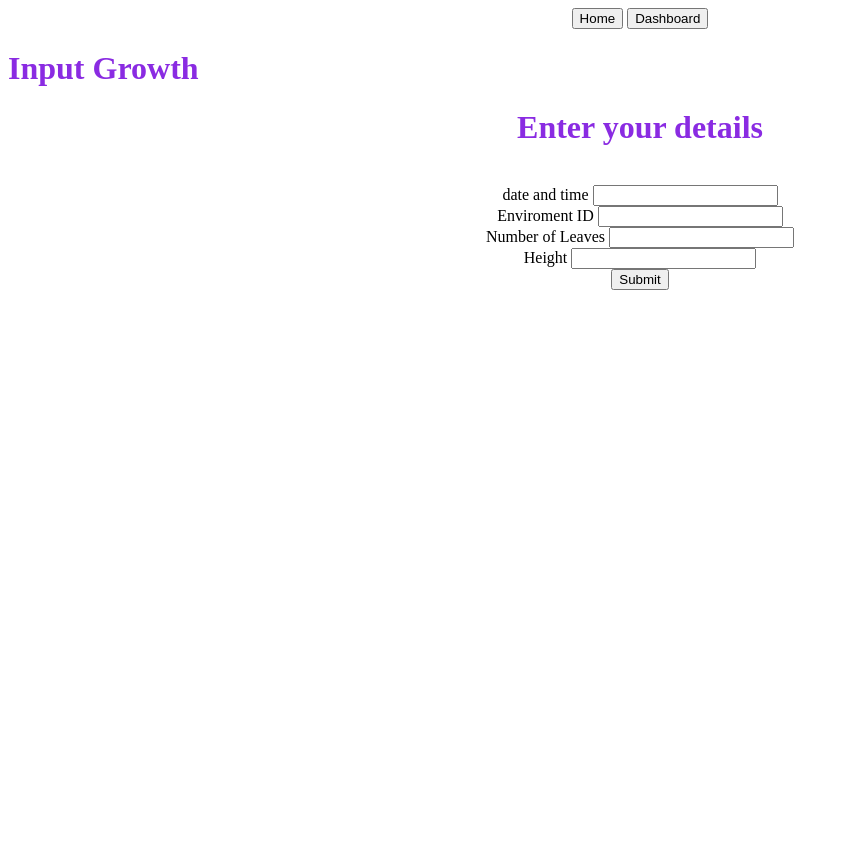
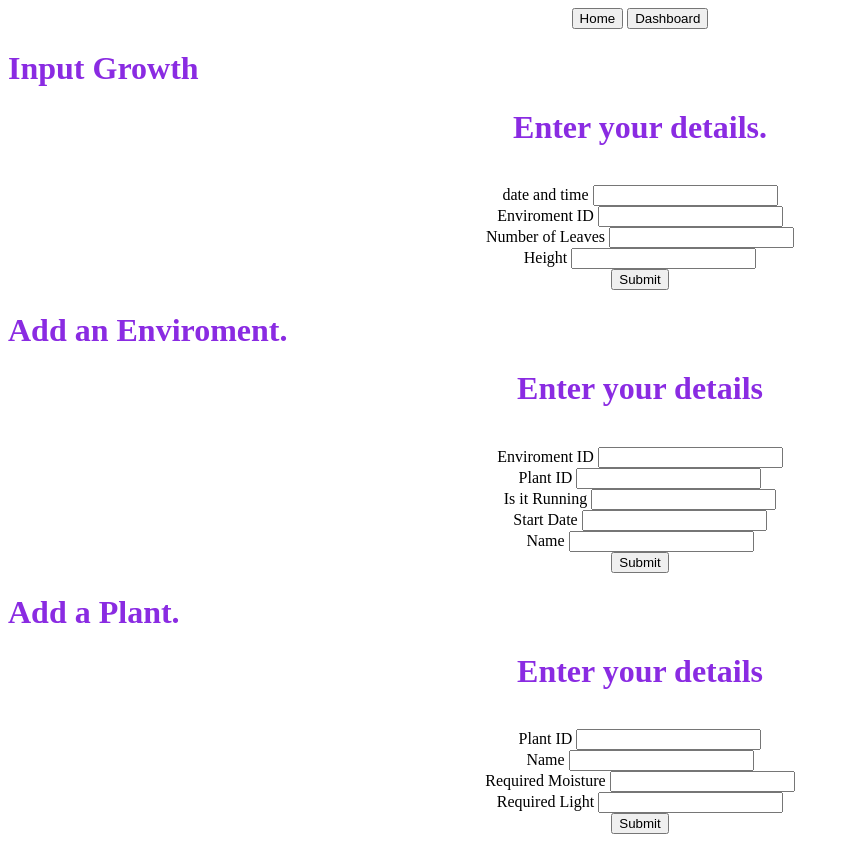
Before and after one commit to Ninjanick15/SRwebapp, a Flask app: page /crud in a window 1280 px wide. Shown: the whole page, without its empty margins (0-850 px from the left). Before the commit the page ends 290 px from the top, so only its background shows below. Run offline with Flask 2, Linux system fonts and the light colour scheme; some libraries are stand-ins or nearby versions.

Commit message:
enviroment and plant form added

```diff
--- a/app.py
+++ b/app.py
@@ -1,3 +1,6 @@
+from os import name
+from random import choice
+from tkinter import HIDDEN
 from flask import Flask,  request, render_template
 import datetime
 from flask_mysqldb import MySQL
@@ -16,6 +19,14 @@ def dashboard():
 def crud():
     return render_template('crud.html')
 
+# @app.route('/env')
+# def env():
+#     return render_template('env.html')
+
+# @app.route('/plant')
+# def plant():
+#     return render_template('plant.html')
+
 
 app.config['MYSQL_HOST'] = 'remotemysql.com'
 app.config['MYSQL_USER'] = 'mpelXDDRJY'
@@ -30,15 +41,46 @@ def growth():
     if request.method == "POST":
         details = request.form
         datetime = details['datetime']
-        env_id = details['env_id']
+        env_id1 = details['env_id1']
         num_of_leaves = details['num_of_leaves']
         height = details['height']
         cur = mysql.connection.cursor()
-        cur.execute("INSERT INTO Growth(datetime, env_id, num_of_leaves, height) VALUES (%s, %s, %s, %s)", (datetime, env_id, num_of_leaves, height))
+        cur.execute("INSERT INTO Growth(datetime, env_id, num_of_leaves, height) VALUES (%s, %s, %s, %s)", (datetime, env_id1, num_of_leaves, height))
         mysql.connection.commit()
         cur.close()
         return 'success'
     return render_template('crud.html')
 
+@app.route('/env', methods=['GET', 'POST'])
+def enviroment():
+    if request.method == "POST":
+        details = request.form
+        env_id2 = details['env_id2']
+        plant_id1 = details['plant_id1']
+        is_running = details['is_running']
+        startdate = details['startdate']
+        name1 = details['name1']
+        cur = mysql.connection.cursor()
+        cur.execute("INSERT INTO Enviroment(env_id, plant_id, is_running, startdate, name) VALUES (%s, %s, %s, %s, %s)", (env_id2, plant_id1, is_running, startdate, name1))
+        mysql.connection.commit()
+        cur.close()
+        return 'success'
+    return render_template('env.html')
+
+@app.route('/plant', methods=['GET', 'POST'])
+def plant():
+    if request.method == "POST":
+        details = request.form
+        plant_id2 = details['plant_id2']
+        name2 = details['name2']
+        RequiredMoisture = details['RequiredMoisture']
+        RequiredLight = details['RequiredLight']
+        cur = mysql.connection.cursor()
+        cur.execute("INSERT INTO Plant(plant_id, name, RequiredMoisture, RequiredLight) VALUES (%s, %s, %s, %s)", (plant_id2, name2, RequiredMoisture, RequiredLight))
+        mysql.connection.commit()
+        cur.close()
+        return 'success'
+    return render_template('plant.html')
+
 if __name__ == '__main__':
     app.run()
--- a/templates/crud.html
+++ b/templates/crud.html
@@ -14,18 +14,45 @@
     <center>
         <a href='/'><button class="button">Home</button></a>
         <a href='/dashboard'><button class="button">Dashboard</button></a>
+        <!-- <a href='/env'><button class="button">Enviroment</button></a>
+        <a href='/plant'><button class="button">Plant</button></a> -->
     </center>
 <h1>Input Growth</h1>
     <form method="POST" action="http://127.0.0.1:5000/crud">
         <center>
-        <H1>Enter your details </H1> <br>
+        <H1>Enter your details.</H1> <br>
         date and time <input type = "int" name= "datetime" /> <br>
-        Enviroment ID <input type = "int" name = "env_id" /> <br>
+        Enviroment ID <input type = "int" name = "env_id1" /> <br>
         Number of Leaves <input type = "int" name= "num_of_leaves" /> <br>
         Height <input type = "int" name = "height" /> <br>
         <input type = "submit">
         </center>
     </form>
 
+    <h1>Add an Enviroment.</h1>
+    <form method="POST" action="http://127.0.0.1:5000/env">
+        <center>
+        <H1>Enter your details </H1> <br>
+        Enviroment ID <input type = "int" name= "env_id2" /> <br>
+        Plant ID <input type = "int" name = "plant_id1" /> <br>
+        Is it Running <input type = "int" name = "is_running" /> <br>
+        Start Date <input type = "int" name= "startdate" /> <br>
+        Name <input type = "text" name = "name1" /> <br>
+        <input type = "submit">
+        </center>
+    </form>
+
+    <h1>Add a Plant.</h1>
+    <form method="POST" action="http://127.0.0.1:5000/plant">
+        <center>
+        <H1>Enter your details </H1> <br>
+        Plant ID <input type = "int" name= "plant_id2" /> <br>
+        Name <input type = "int" name = "name2" /> <br>
+        Required Moisture <input type = "int" name= "RequiredMoisture" /> <br>
+        Required Light <input type = "int" name = "RequiredLight" /> <br>
+        <input type = "submit">
+        </center>
+    </form>
+
 </body>
 </html>
--- a/templates/dashboard.html
+++ b/templates/dashboard.html
@@ -19,6 +19,8 @@
     <center>
         <a href='/'><button class="button">Home</button></a>
         <a href='/crud'><button class="button">crud</button></a>
+        <!-- <a href='/env'><button class="button">Enviroment</button></a>
+        <a href='/plant'><button class="button">Plant</button></a> -->
     </center>
 
     <h1>Root Access System dashboard.</h1>
--- a/templates/index.html
+++ b/templates/index.html
@@ -22,6 +22,8 @@
     <center>
         <a href='/crud'><button class="button">crud</button></a>
         <a href='/dashboard'><button class="button">Dashboard</button></a>
+        <!-- <a href='/env'><button class="button">Enviroment</button></a>
+        <a href='/plant'><button class="button">Plant</button></a> -->
     </center>
 
     <div class="container">
```
